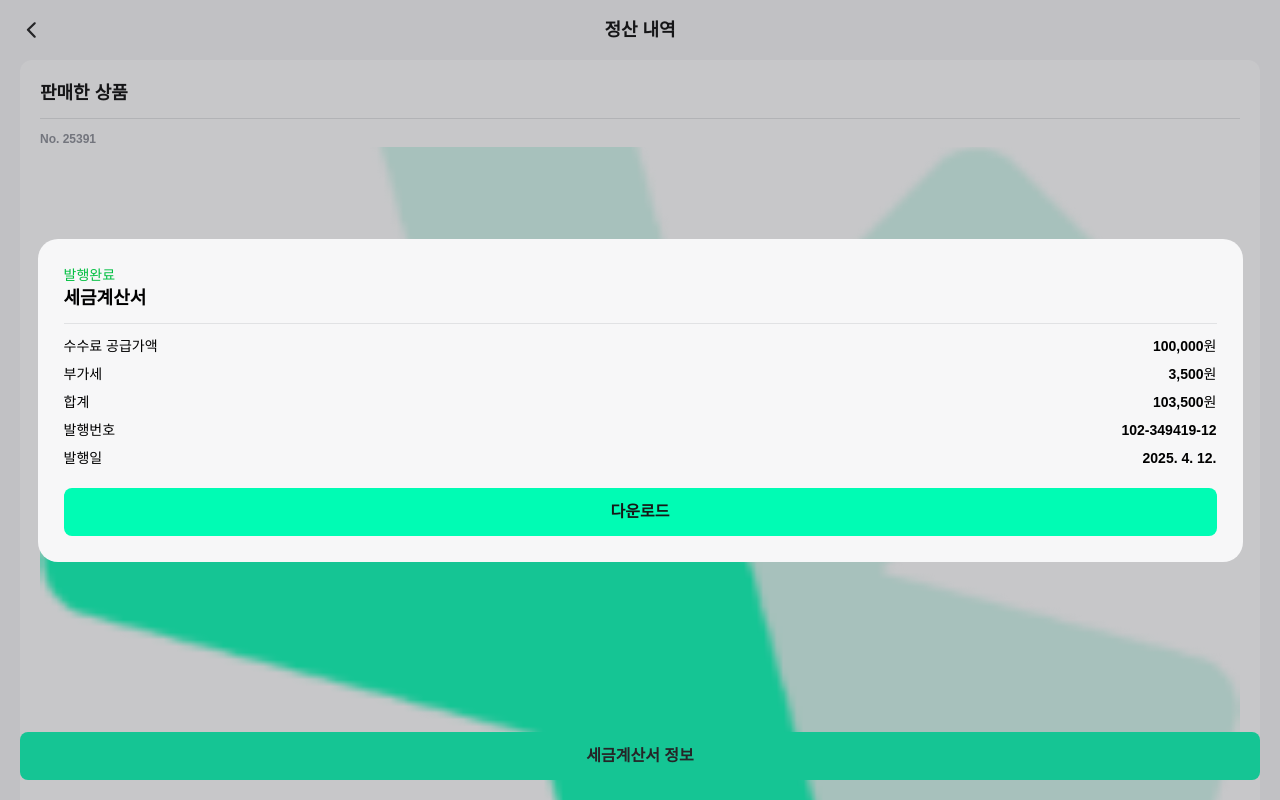
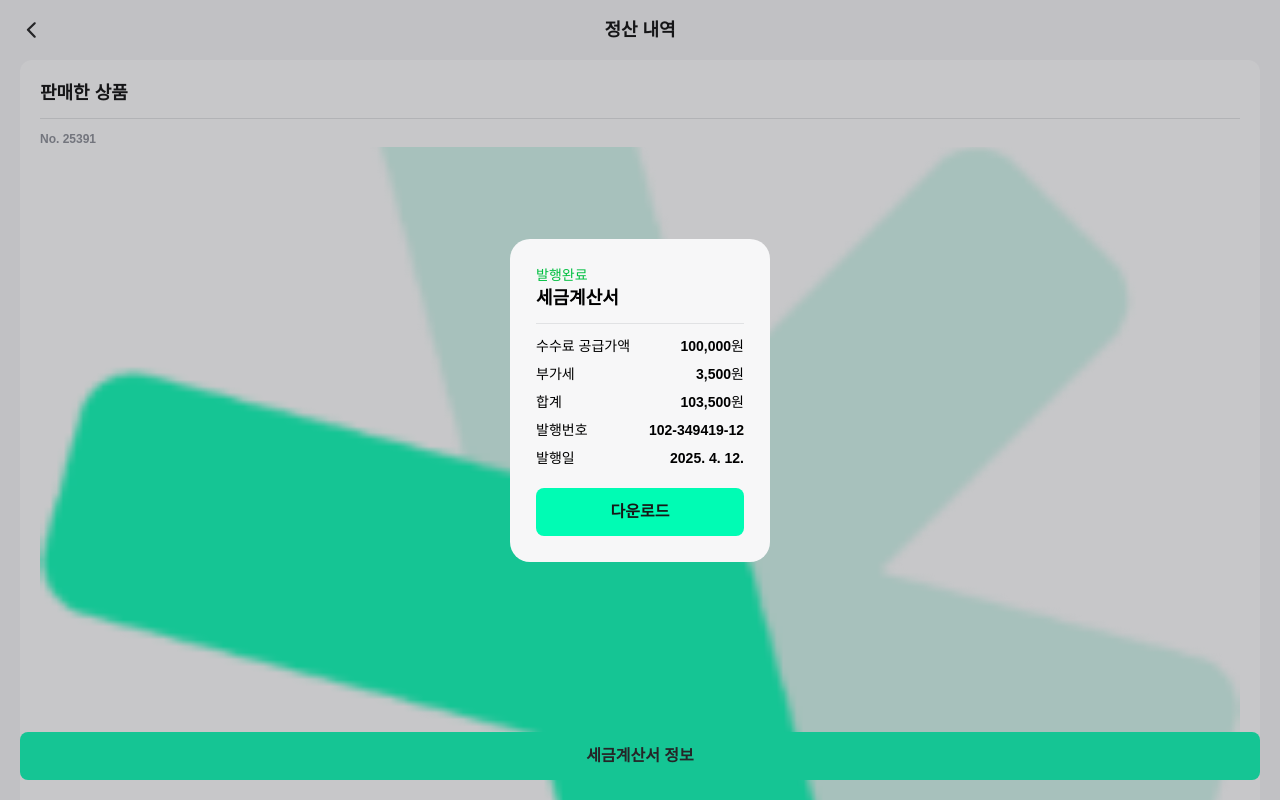
Before and after one commit to TEAM-LIAISON/groble-frontend, a Next.js app: page /settlements/1 in a window 1280 px wide. Both pictures are taken after a click on the button "세금계산서 정보". Shown: the top 800 px of the page. Built offline with nearby package versions, Linux system fonts and the light colour scheme.

Commit message:
Add max-width to Popover component for improved layout

```diff
--- a/components/popover.tsx
+++ b/components/popover.tsx
@@ -14,7 +14,7 @@ export default function Popover({
     <div
       id={id}
       popover="auto"
-      className="inset-[37.5px] m-auto h-fit w-auto rounded-[20px] bg-background-alternative p-[26px] backdrop:bg-label-neutral backdrop:opacity-30"
+      className="inset-[37.5px] m-auto h-fit w-auto max-w-[260px] rounded-[20px] bg-background-alternative p-[26px] backdrop:bg-label-neutral backdrop:opacity-30"
     >
       {children}
     </div>
```
